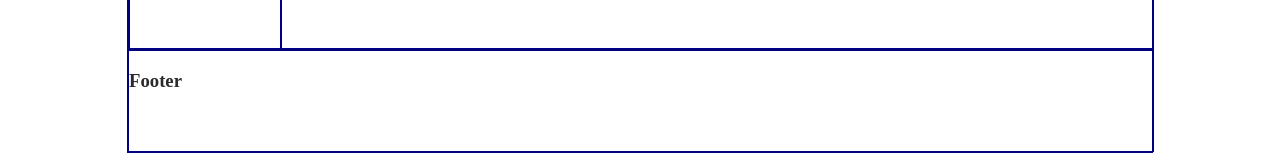
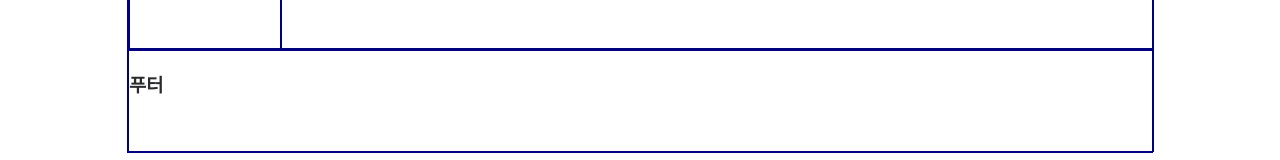
Before and after one commit to YunBins/vue-miniproj, a Vue app: page / in a window 1280 px wide. Shown: the part 563-723 px from the top of the page. Built offline with nearby package versions, Linux system fonts and the light colour scheme.

Commit message:
Change Footer

```diff
--- a/src/components/FooterCompo.vue
+++ b/src/components/FooterCompo.vue
@@ -1,6 +1,6 @@
 <template>
     <div class="footer">
-        <h3>Footer</h3>
+        <h3>푸터</h3>
     </div>
 </template>
 
```
